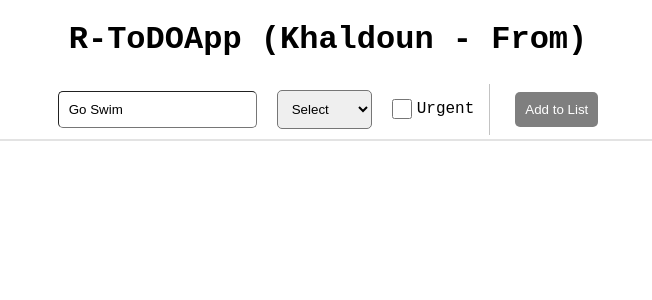
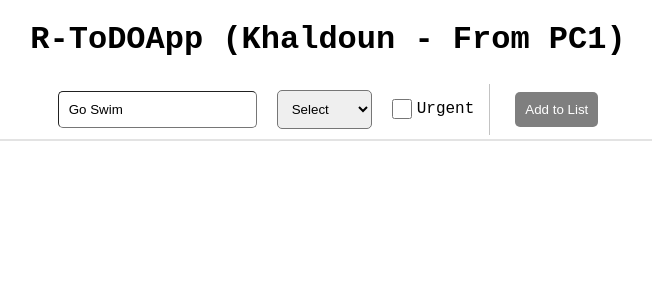
Before and after one commit to meeraqunaibi/to-do-list, a React (Create React App) app: page / in a window 1280 px wide. Shown: the top 300 px of the page, without its empty margins (312-964 px from the left). Built offline with nearby package versions, Linux system fonts and the light colour scheme.

Commit message:
Add PC Num

```diff
--- a/src/App.jsx
+++ b/src/App.jsx
@@ -12,7 +12,7 @@ function App() {
 
   return (
     <div className="App">
-      <h1>R-ToDOApp (Khaldoun - From)</h1>
+      <h1>R-ToDOApp (Khaldoun - From PC1)</h1>
       <Form onAddItem={addItem} />
       <List items={items} />
     </div>
```
